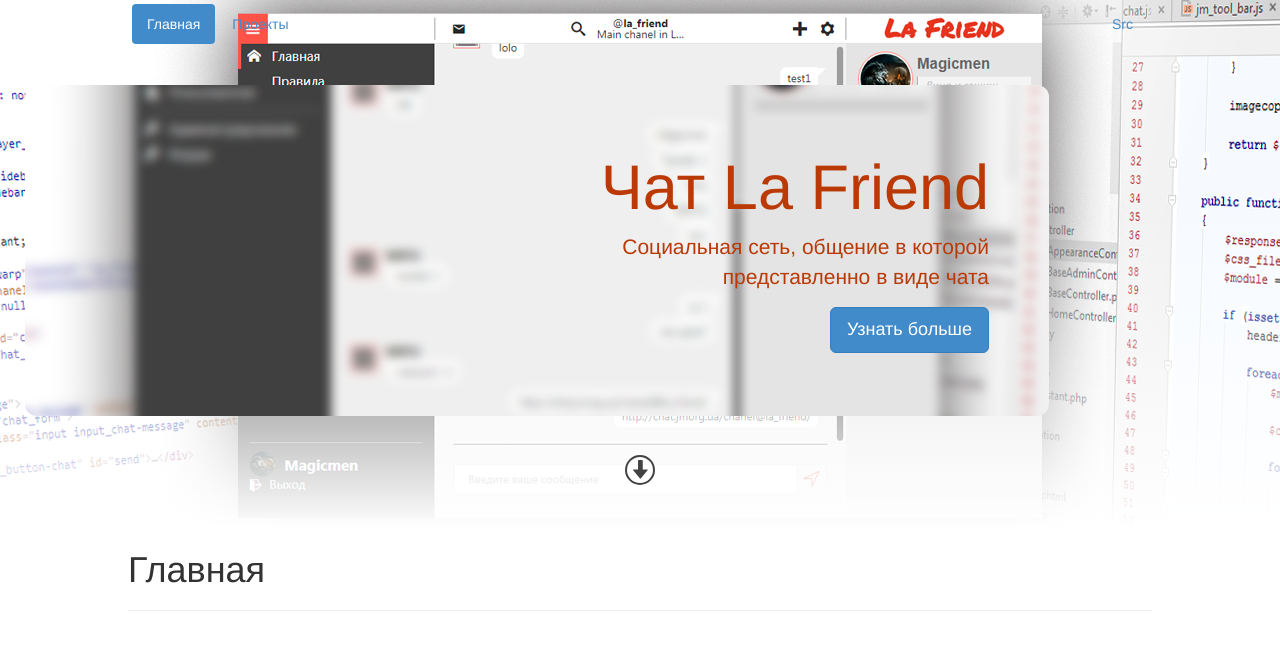
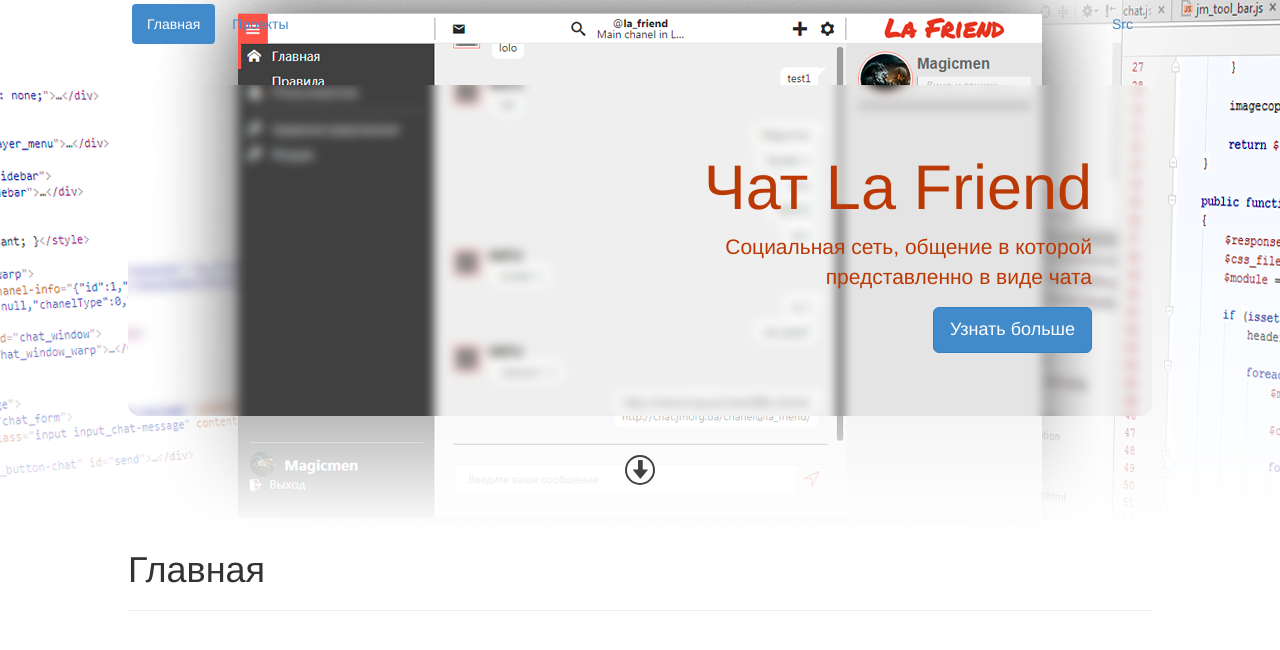
Before and after one commit to jm-organization/jm-organization.github.io, a Jekyll site: the page built from index.html, in a window 1280 px wide and 1400 px high. Shown: the top 650 px of the window. Built offline with Jekyll 4.4.1, drawn with Linux system fonts in a browser that asks for light colours.

Commit message:
изменения

```diff
--- a/assets/css/main.css
+++ b/assets/css/main.css
@@ -55,9 +55,7 @@
       background: url("https://jm-organization.github.io/assets/img/blur-picture/header-blur1.png") no-repeat center !important;
       color: #bb3905 !important;
       border-radius: 12px;
-      text-align: right;
-      margin: 0 !important;
-      width: auto; }
+      text-align: right; }
   .jm-header .jm-warp {
     position: absolute;
     width: inherit; }
--- a/assets/css/main.sass
+++ b/assets/css/main.sass
@@ -65,8 +65,6 @@
       color: #bb3905!important
       border-radius: 12px
       text-align: right
-      margin: 0!important
-      width: auto
 
   .jm-warp
     position: absolute
```
